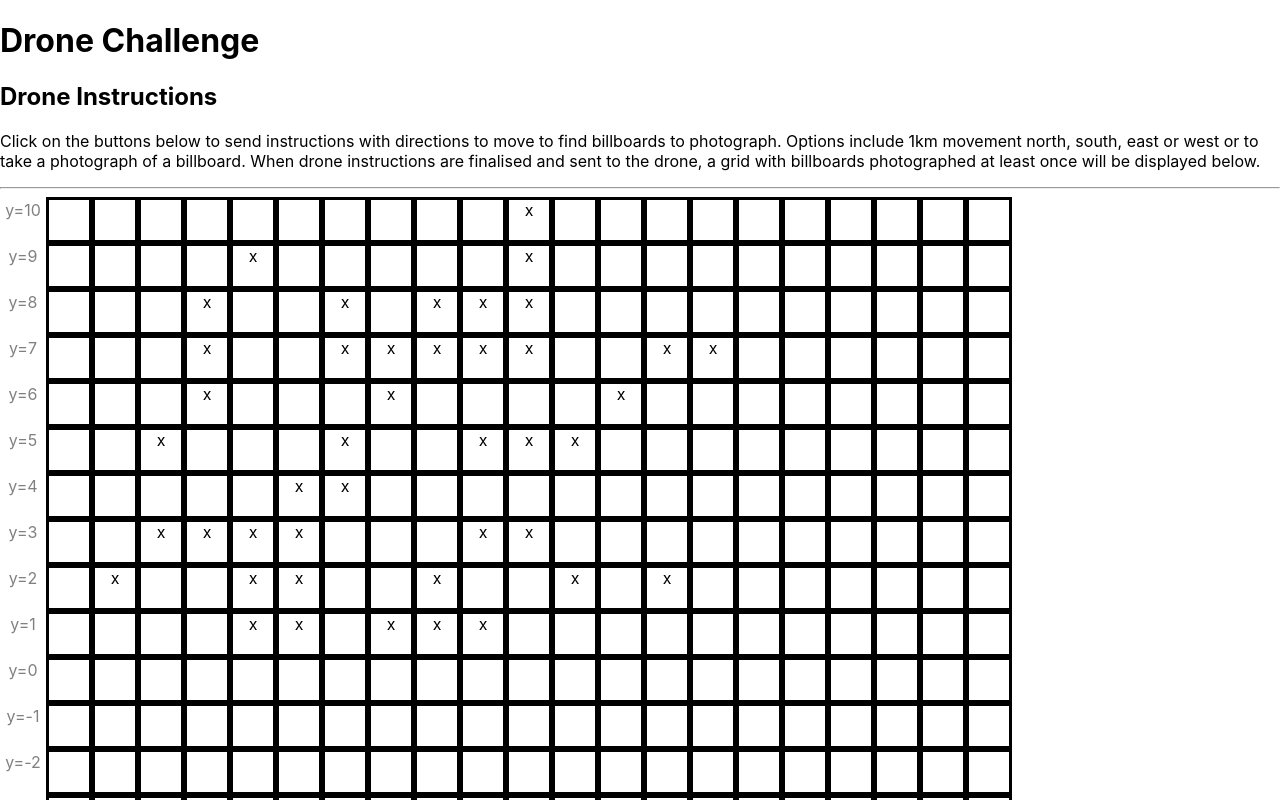
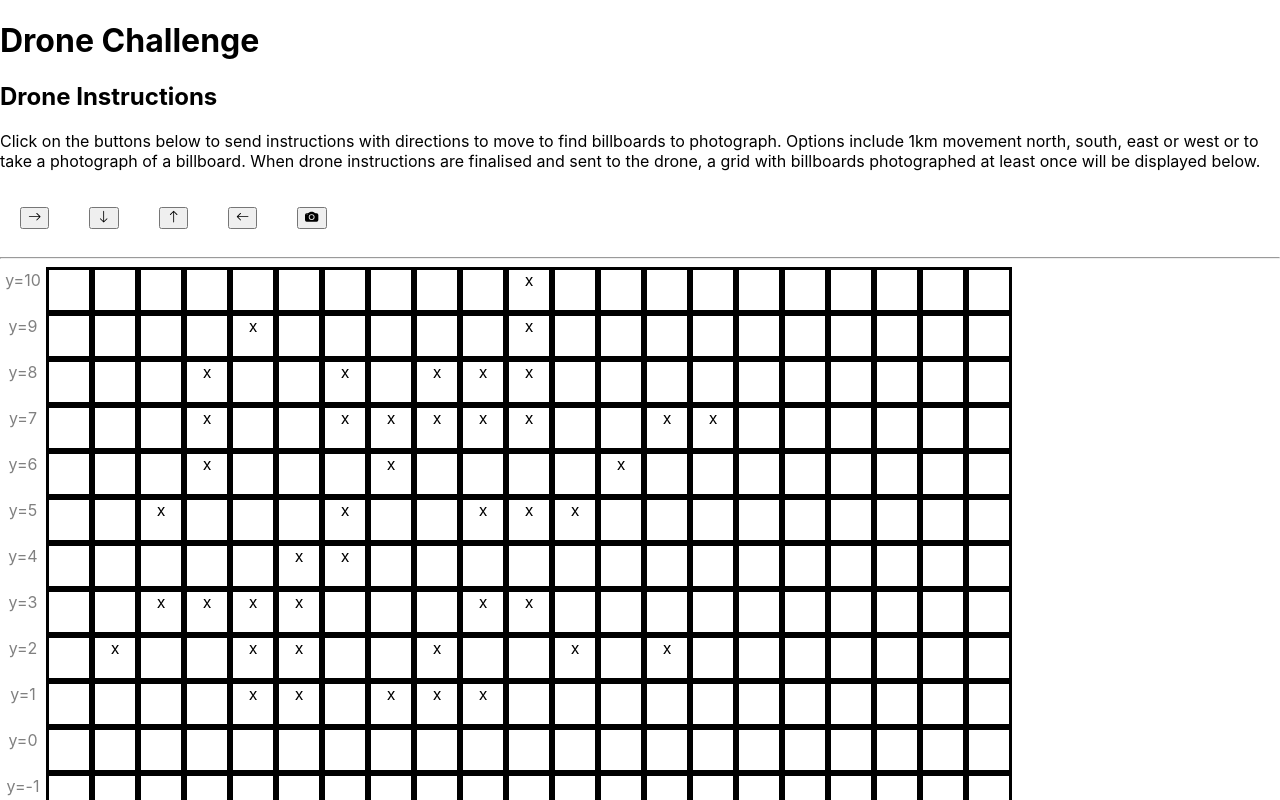
Before and after one commit to Shash833/Coding-Challenge-, a React (Create React App) app: page / in a window 1280 px wide. Shown: the top 800 px of the page. Built offline with nearby package versions, Linux system fonts and the light colour scheme; the HTML template or start-up script is replaced by a standard one.

Commit message:
addition of buttons and Bootstrap Icons

```diff
--- a/package.json
+++ b/package.json
@@ -9,6 +9,7 @@
     "bootstrap": "^4.5.2",
     "react": "^16.13.1",
     "react-bootstrap": "^1.3.0",
+    "react-bootstrap-icons": "^1.0.0",
     "react-dom": "^16.13.1",
     "react-scripts": "3.4.3",
     "styled-components": "^5.2.0"
--- a/src/App.js
+++ b/src/App.js
@@ -1,8 +1,15 @@
 import React, { useState } from 'react';
 import Header from "./Components/Header"
 import Container from "./Components/Container"
+import Col from './Components/Column'
 import Row from "./Components/Row"
 import Grid from './Components/Grid'
+import Button from './Components/Button'
+import Right from './Components/rightIcon'
+import Down from './Components/downIcon'
+import Up from './Components/upIcon'
+import Left from './Components/leftIcon'
+import Camera from './Components/cameraIcon'
 import './App.css';
 
 function App() {
@@ -12,8 +19,19 @@ function App() {
     <Header />
     <Container>
       <Row>
-        <h2>Drone Instructions</h2>
-        <p> Click on the buttons below to send instructions with directions to move to find billboards to photograph. Options include 1km movement north, south, east or west or to take a photograph of a billboard. When drone instructions are finalised and sent to the drone, a grid with billboards photographed at least once will be displayed below. </p>
+        <Col size={{ span: 12 }}>
+          <h2>Drone Instructions</h2>
+          <p> Click on the buttons below to send instructions with directions to move to find billboards to photograph. Options include 1km movement north, south, east or west or to take a photograph of a billboard. When drone instructions are finalised and sent to the drone, a grid with billboards photographed at least once will be displayed below. </p>
+        </Col>
+      </Row>
+      <Row className={"justify-content-md-center"}>
+        <Col size={{ span: 5 }}>
+          <Button> <Right /></Button>
+          <Button><Down /></Button>
+          <Button><Up /></Button>
+          <Button><Left /></Button>
+          <Button><Camera /></Button>
+        </Col>
       </Row>
       <hr />
       <Row>
@@ -21,7 +39,7 @@ function App() {
       </Row>
     </Container>
 
-  </div>
+  </div >
   );
 }
 export default App;
--- /dev/null
+++ b/src/Components/Button.js
@@ -0,0 +1,18 @@
+import React from 'react'
+import styled from 'styled-components'
+import { Button } from 'react-bootstrap'
+
+const StyledButton = styled(Button)`
+margin: 20px;
+`;
+
+function Buttons({ children }) {
+    return (
+        <>
+            <StyledButton>
+                {children}
+            </StyledButton>
+        </>
+    )
+}
+export default Buttons
--- /dev/null
+++ b/src/Components/Column.js
@@ -0,0 +1,12 @@
+import React from 'react'
+import { Col } from 'react-bootstrap'
+
+function Columns({ size, children }) {
+    return (
+        <>
+            <Col md={size}>{children}</Col>
+        </>
+    )
+}
+
+export default Columns
--- a/src/Components/Row.js
+++ b/src/Components/Row.js
@@ -1,10 +1,10 @@
 import React from 'react'
 import { Row } from 'react-bootstrap'
 
-function Rows({ children }) {
+function Rows({ children, className }) {
     return (
         <>
-            <Row>{children}</Row>
+            <Row className={className}>{children}</Row>
         </>
     )
 }
--- /dev/null
+++ b/src/Components/cameraIcon.js
@@ -0,0 +1,8 @@
+import React from 'react';
+import { CameraFill } from 'react-bootstrap-icons';
+
+function Camera() {
+    return <CameraFill />;
+}
+
+export default Camera
--- /dev/null
+++ b/src/Components/downIcon.js
@@ -0,0 +1,8 @@
+import React from 'react';
+import { ArrowDown } from 'react-bootstrap-icons';
+
+function Down() {
+    return <ArrowDown />;
+}
+
+export default Down
--- /dev/null
+++ b/src/Components/leftIcon.js
@@ -0,0 +1,8 @@
+import React from 'react';
+import { ArrowLeft } from 'react-bootstrap-icons';
+
+function Left() {
+    return <ArrowLeft />;
+}
+
+export default Left
--- /dev/null
+++ b/src/Components/rightIcon.js
@@ -0,0 +1,8 @@
+import React from 'react';
+import { ArrowRight } from 'react-bootstrap-icons';
+
+function Right() {
+    return <ArrowRight />;
+}
+
+export default Right
--- /dev/null
+++ b/src/Components/upIcon.js
@@ -0,0 +1,8 @@
+import React from 'react';
+import { ArrowUp } from 'react-bootstrap-icons';
+
+function Up() {
+    return <ArrowUp />;
+}
+
+export default Up
```
Also changed, not shown: 1 other file (tests, documents, lock files or other folders).
